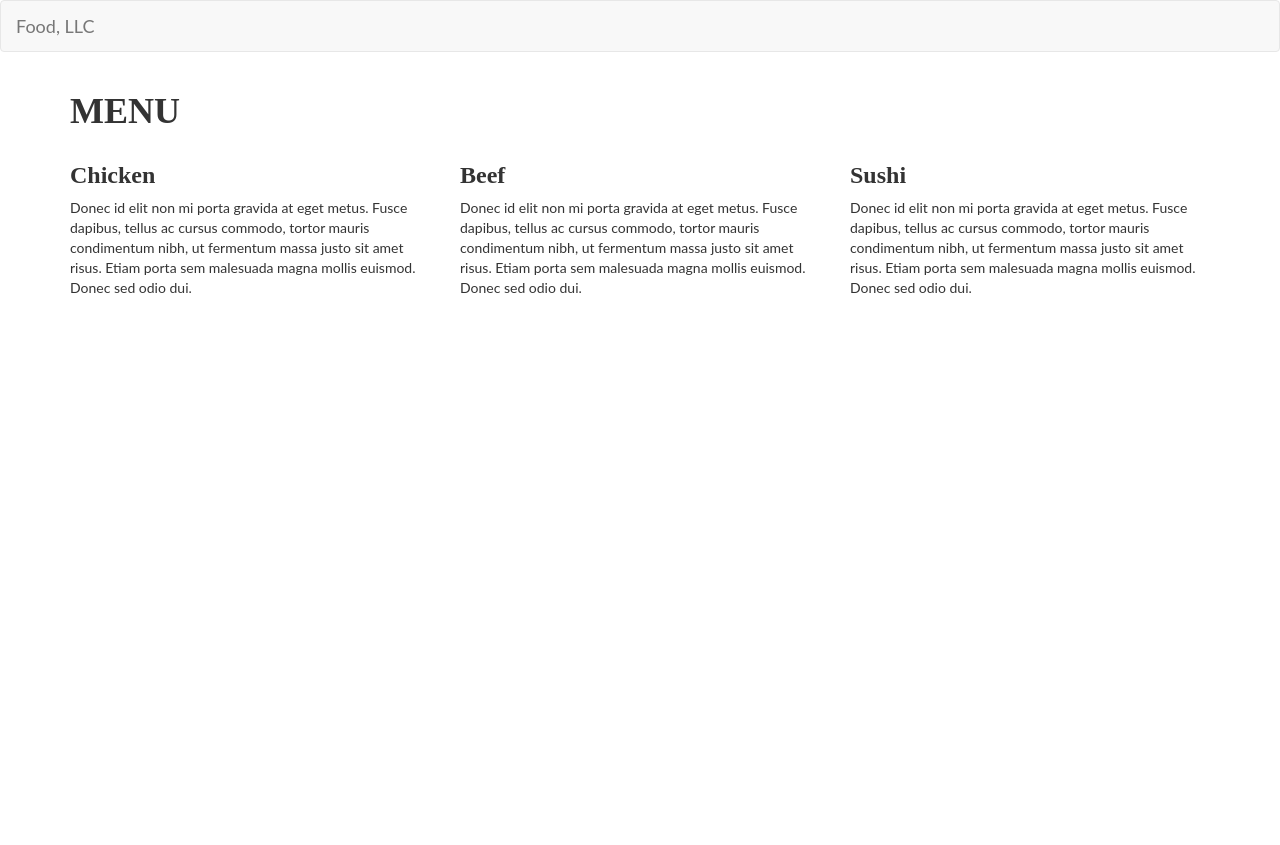
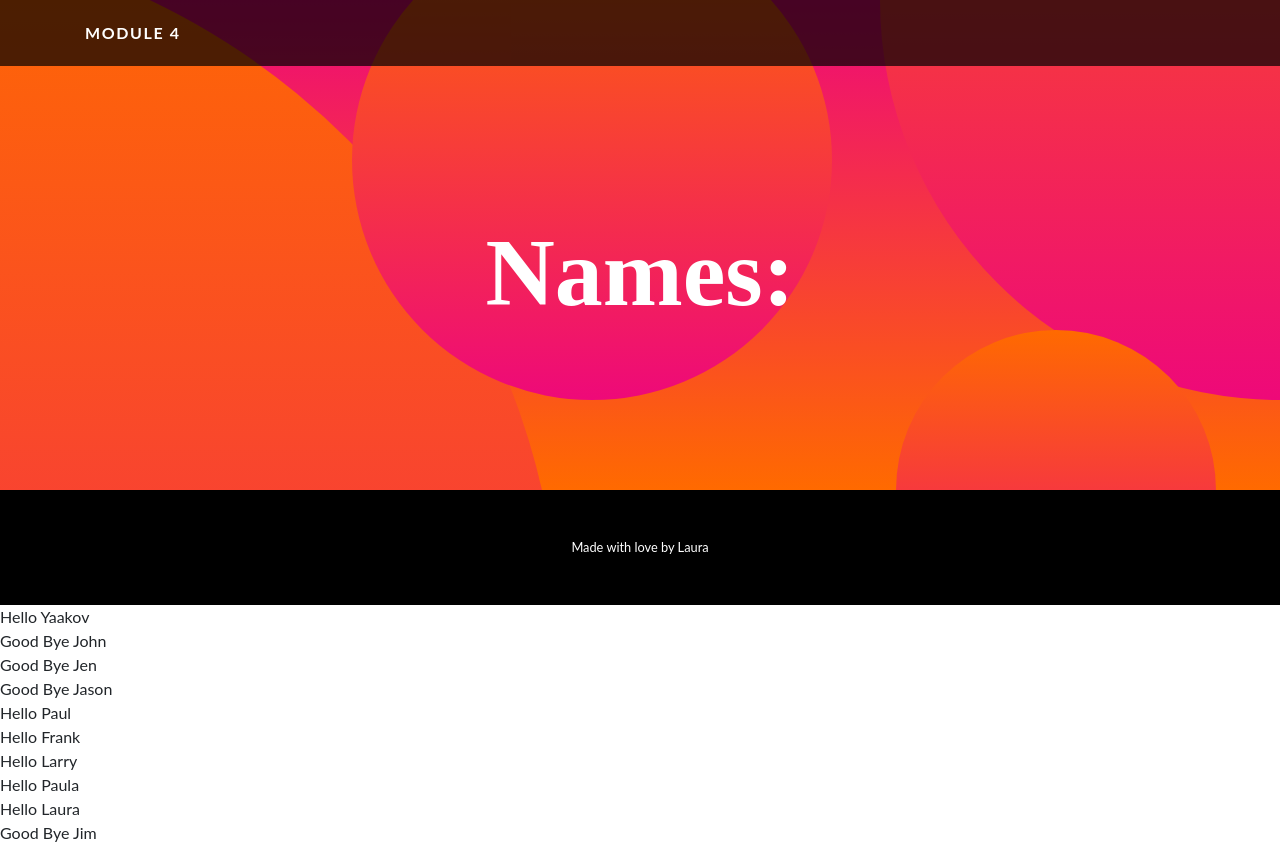
Before and after one commit to vidyabharde/vidyacourse, a plain HTML site: page index.html in a window 1280 px wide. Before the commit the page ends 800 px from the top, so only its background shows below. Drawn offline with nearby package versions, Linux system fonts and the light colour scheme.

Commit message:
Update index.html

```diff
--- a/index.html
+++ b/index.html
@@ -1,71 +1,47 @@
 <!DOCTYPE html>
 <html lang="en">
-  <head>
-    <meta charset="utf-8">
-    <meta http-equiv="X-UA-Compatible" content="IE=edge">
-    <meta name="viewport" content="width=device-width, initial-scale=1">
-    <!-- The above 3 meta tags *must* come first in the head; any other head content must come *after* these tags -->
-    <title>Food</title>
+<head>
+  <meta charset="UTF-8">
+  <meta name="viewport" content="width=device-width, initial-scale=1.0">
+  <meta http-equiv="X-UA-Compatible" content="ie=edge">
+  <title>Module 4 Solution Starter</title>
+  <link rel="stylesheet" href="https://maxcdn.bootstrapcdn.com/bootstrap/4.0.0/css/bootstrap.min.css" integrity="sha384-Gn5384xqQ1aoWXA+058RXPxPg6fy4IWvTNh0E263XmFcJlSAwiGgFAW/dAiS6JXm" crossorigin="anonymous">
+  <link rel="stylesheet" href="CSS/mod2.css">
 
-    <!-- Latest compiled and minified CSS -->
-    <link rel="stylesheet" href="https://maxcdn.bootstrapcdn.com/bootstrap/3.3.6/css/bootstrap.min.css">
-    <link rel="stylesheet" type="text/css" href="/CSS/mod2.css" media="screen">
-  </head>
-  <body>
-    <header>
-     <nav class="navbar navbar-default">
-      <div class="container-fluid">
-        <!-- Brand and toggle get grouped for better mobile display -->
-        <div class="navbar-header">
-          <button type="button" class="navbar-toggle collapsed visible-xs-block" data-toggle="collapse" data-target="#nav-list" aria-expanded="false">
-            <span class="sr-only">Menu</span>
-            <span class="icon-bar"></span>
-            <span class="icon-bar"></span>
-            <span class="icon-bar"></span>
-          </button>
-          <a class="navbar-brand" href="#">Food, LLC</a>
-        </div>
 
-        <!-- Collect the nav links, forms, and other content for toggling -->
-        <div class="collapse navbar-collapse" id="nav-list">
-          <ul class="nav navbar-nav navbar-right visible-xs-block">
-            <li><a href="#chicken">Chicken</a></li>
-            <li><a href="#beef">Beef</a></li>
-            <li><a href="#sushi">Sushi</a></li>
-          </ul>
-        </div><!-- /.navbar-collapse -->
-      </div><!-- /.container-fluid -->
+</head>
+<body>
+   <!-- Navigation -->
+   <nav class="navbar navbar-expand-lg navbar-dark navbar-custom fixed-top">
+      <div class="container">
+        <a class="navbar-brand" href="#">Module 4</a>
+      </div>
     </nav>
-    </header>
-    <div class="container" id='header'>
-      <h1>MENU</h1>
-    </div>
-    <div class="container" id='chicken'>
-      <div class="row">
-        <div class="col-md-4 col-sm-6 col-xs-12">
-          <div class="card">
-            <h3 class='card-header'>Chicken</h3>
-            <p>Donec id elit non mi porta gravida at eget metus. Fusce dapibus, tellus ac cursus commodo, tortor mauris condimentum nibh, ut fermentum massa justo sit amet risus. Etiam porta sem malesuada magna mollis euismod. Donec sed odio dui. </p>
-          </div>
-        </div>
-        <div class="col-md-4 col-sm-6 col-xs-12">
-          <div class="card" id='beef'>
-            <h3 class='card-header'>Beef</h3>
-            <p>Donec id elit non mi porta gravida at eget metus. Fusce dapibus, tellus ac cursus commodo, tortor mauris condimentum nibh, ut fermentum massa justo sit amet risus. Etiam porta sem malesuada magna mollis euismod. Donec sed odio dui. </p>
-          </div>
-        </div>
-        <div class="col-md-4 col-sm-12 col-xs-12">
-          <div class="card" id='sushi'>
-            <h3 class='card-header'>Sushi</h3>
-            <p>Donec id elit non mi porta gravida at eget metus. Fusce dapibus, tellus ac cursus commodo, tortor mauris condimentum nibh, ut fermentum massa justo sit amet risus. Etiam porta sem malesuada magna mollis euismod. Donec sed odio dui. </p>
-          </div>
+
+    <header class="masthead text-center text-white">
+      <div class="masthead-content">
+        <div class="container">
+          <h1 class="masthead-heading mb-0">Names: </h1>
         </div>
       </div>
+      <div class="bg-circle-1 bg-circle"></div>
+      <div class="bg-circle-2 bg-circle"></div>
+      <div class="bg-circle-3 bg-circle"></div>
+      <div class="bg-circle-4 bg-circle"></div>
+    </header>
+ <!-- Footer -->
+ <footer class="py-5 bg-black">
+    <div class="container">
+      <p class="m-0 text-center text-white small">Made with love by Laura</p>
     </div>
+    <!-- /.container -->
+  </footer>
 
-    <!-- jQuery (necessary for Bootstrap's JavaScript plugins) -->
-    <script src="https://ajax.googleapis.com/ajax/libs/jquery/1.11.3/jquery.min.js"></script>
-    <!-- Latest compiled and minified JavaScript -->
-    <script src="https://maxcdn.bootstrapcdn.com/bootstrap/3.3.6/js/bootstrap.min.js" integrity="sha384-0mSbJDEHialfmuBBQP6A4Qrprq5OVfW37PRR3j5ELqxss1yVqOtnepnHVP9aJ7xS" crossorigin="anonymous"></script>
-  </body>
+ <!--   <script src="js/SpeakHello.js"></script>
+    <script src="js/SpeakGoodBye.js"></script>-->
+    <script src="https://code.jquery.com/jquery-3.2.1.slim.min.js" integrity="sha384-KJ3o2DKtIkvYIK3UENzmM7KCkRr/rE9/Qpg6aAZGJwFDMVNA/GpGFF93hXpG5KkN" crossorigin="anonymous"></script>
+<script src="https://cdnjs.cloudflare.com/ajax/libs/popper.js/1.12.9/umd/popper.min.js" integrity="sha384-ApNbgh9B+Y1QKtv3Rn7W3mgPxhU9K/ScQsAP7hUibX39j7fakFPskvXusvfa0b4Q" crossorigin="anonymous"></script>
+<script src="https://maxcdn.bootstrapcdn.com/bootstrap/4.0.0/js/bootstrap.min.js" integrity="sha384-JZR6Spejh4U02d8jOt6vLEHfe/JQGiRRSQQxSfFWpi1MquVdAyjUar5+76PVCmYl" crossorigin="anonymous"></script>
+  <script src="js/script.js"></script>
+</body>
 </html>
```
